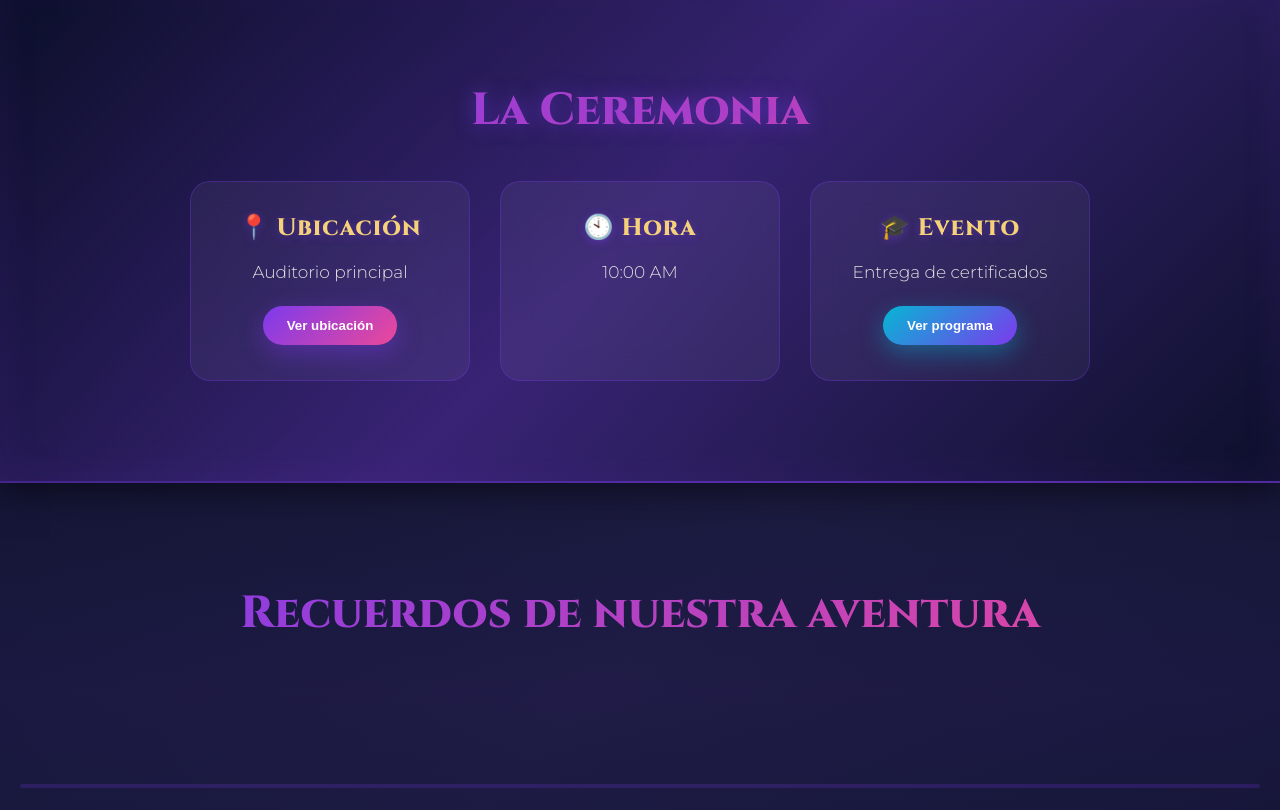
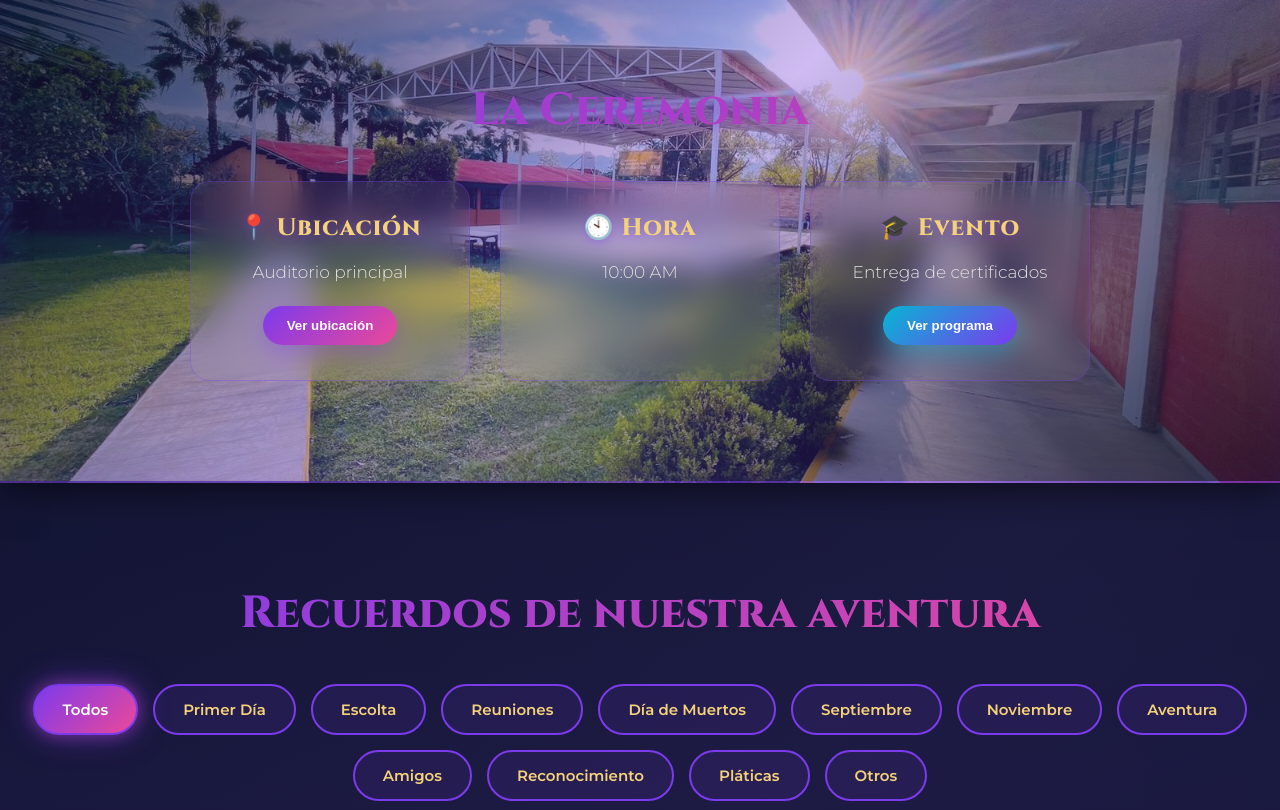
Before and after one commit to arceo86/PAGINA-GRADUACION, a plain HTML site: page index.html in a window 1280 px wide. Shown: the part 822-1632 px from the top of the page. Drawn offline with Linux system fonts and the light colour scheme; no server answers.

```diff
--- a/index.html
+++ b/index.html
@@ -584,7 +584,7 @@
     position:relative;
     background:
     linear-gradient(135deg, rgba(10,14,39,0.8) 0%, rgba(124,58,237,0.3) 50%, rgba(10,14,39,0.8) 100%),
-    url('HISTORIA/11.jpg');
+    url('11.jpg');
     background-size:cover;
     background-position:center;
     background-attachment:fixed;
@@ -1016,7 +1016,7 @@
 <section class="section reveal" id="evento">
     <h3>La Ceremonia</h3>
     <div class="cards">
-        <div class="card location-card" onclick="abrirLightbox('HISTORIA/ENTRADA1.jpg')">
+        <div class="card location-card" onclick="abrirLightbox('ENTRADA1.jpg')">
     <h4>📍 Ubicación</h4>
     <p>Auditorio principal</p>
     <button class="location-btn">
@@ -1126,7 +1126,7 @@
     const filterButtons = document.getElementById("filterButtons");
     const progressBar = document.getElementById("progressBar");
     const scrollInfo = document.getElementById("scrollInfo");
-    const ruta = "HISTORIA/";
+    const ruta = "/";
 
     function actualizarProgreso() {
         const scrollLeft = gallery.scrollLeft;
@@ -1140,7 +1140,7 @@
 
     gallery.addEventListener("scroll", actualizarProgreso);
 
-    fetch("HISTORIA/lista.json")
+    fetch("lista.json")
     .then(res => {
         if (!res.ok) throw new Error("No se pudo cargar lista.json");
         return res.json();
```
